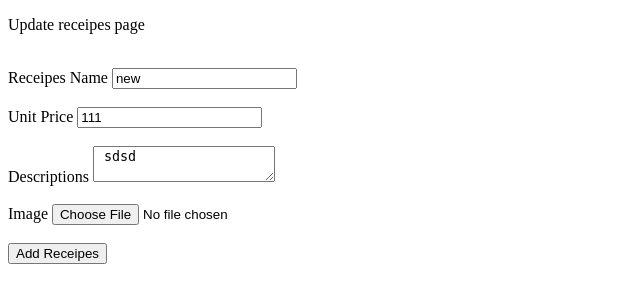
After one commit to SohagHossen/Regestrations, a Django app: page /update_receipes/11/ in a window 1280 px wide. The commit adds this page. Shown: the top 303 px of the page, without its empty margins (0-640 px from the left). Run offline with Django 5.2, Linux system fonts and the light colour scheme; data comes from the database, SQL or seed files in the repository; both versions use the stored data as it was after the commit.

Commit message:
eid mubarak after eid add new feture implement is update feture

```diff
--- a/Regestrations/urls.py
+++ b/Regestrations/urls.py
@@ -26,7 +26,7 @@ from Regestrations import settings
 urlpatterns = [
     path('admin/', admin.site.urls),
     path('', include('login.urls')),
-    path("rec/", include('vegetable.urls')),
+    path("", include('vegetable.urls')),
 
 
 ]
--- /dev/null
+++ b/templates/update_receipes.html
@@ -0,0 +1,30 @@
+<!DOCTYPE html>
+<html lang="en">
+<head>
+    <meta charset="UTF-8">
+    <title>Update Receipes</title>
+</head>
+<body>
+<p>Update receipes page</p>
+
+
+<form action=" " method="POST"  enctype="multipart/form-data">
+    {% csrf_token %}
+    <br>
+    <lable for="rename">Receipes Name</lable>
+    <input type="text" placeholder="Receipes Name" value="{{ update_rece.rec_name }}" name="rec_name" id="rename"> <br> <br>
+
+    <lable for="uprice">Unit Price</lable>
+    <input type="number" placeholder="Unit Price " value="{{ update_rece.rec_price }}" name="rec_price" id="uprice"> <br> <br>
+
+     <lable for="descriptions">Descriptions</lable>
+     <textarea name="rec_dis" placeholder="Descriptions"  id="descriptions"> {{ update_rece.rec_dis }}</textarea> <br> <br>
+
+    <lable for="rpic">Image</lable>
+    <input type="file" placeholder="Image" name="rec_image"  id="rpic"> <br> <br>
+
+    <button type="submit" id="receipes_submit"> Add Receipes </button>
+</form>
+
+</body>
+</html>
--- a/vegetable/urls.py
+++ b/vegetable/urls.py
@@ -4,7 +4,8 @@ from vegetable import views
 
 urlpatterns = [
 
-    path('', views.receipes, name='receipes'),
+    path('rec/', views.receipes, name='receipes'),
     path('all_receipes/',views.show_receipes, name='show_receipes'),
-    path('all_receipes/<id>/',views.delete_receipes ,name='delete_receipes'),
+    path('delete_receipes/<id>/',views.delete_receipes ,name='delete_receipes'),
+    path('update_receipes/<id>/',views.update_receipes,name='update_receipes'),
 ]
--- a/vegetable/views.py
+++ b/vegetable/views.py
@@ -31,3 +31,24 @@ def delete_receipes(request, id):
     de=Vegetable.objects.get(id=id)
     de.delete()
     return redirect('show_receipes')
+
+def update_receipes(request, id):
+    up=Vegetable.objects.get(id=id)
+    if request.method =='POST':
+        data = request.POST
+        rec_name = data.get('rec_name')
+        rec_price = data.get('rec_price')
+        rec_dis = data.get('rec_dis')
+        rec_image = request.FILES.get('rec_image')
+        # update value
+        up.rec_name=rec_name
+        up.rec_price=rec_price
+        up.rec_dis=rec_dis
+        if rec_image:
+            up.rec_image=rec_image
+            up.save()
+            return redirect('show_receipes')
+
+    context = {'update_rece': up}
+
+    return render(request, 'templates/update_receipes.html',context)
```
Also changed, not shown: templates/show_receipes.html (+6 -1 lines), db.sqlite3, static/images/images.jpg (added), static/images/images_42QY0Cc.jpg (added), static/images/images_LO83yQ1.jpg (added), static/images/images_LhMYd5u.jpg (added), static/images/images_OKAzlpK.jpg (added), static/images/ubuntu.com_server_docs_configuring-networks_bfRlL48.png (added).
